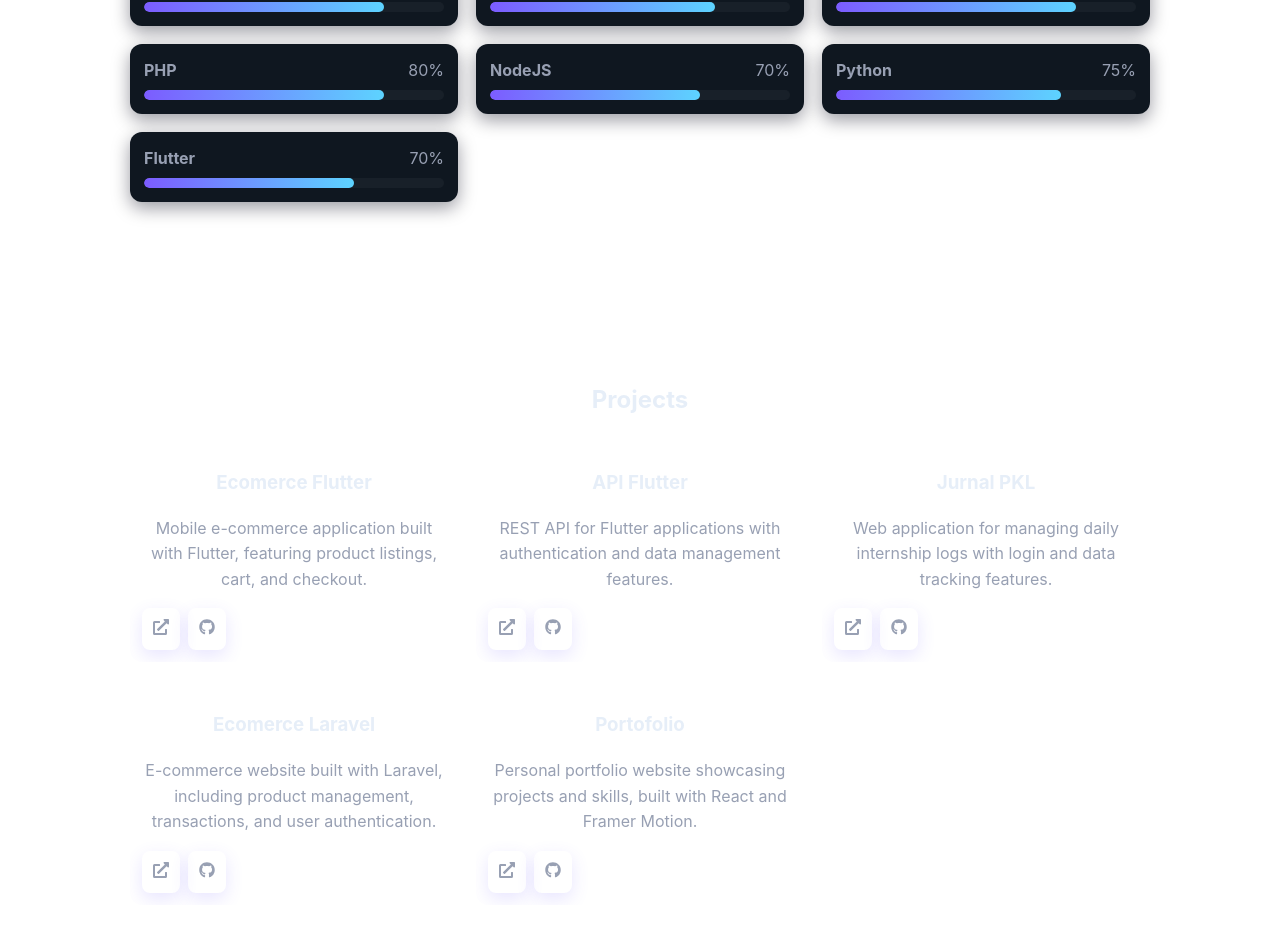
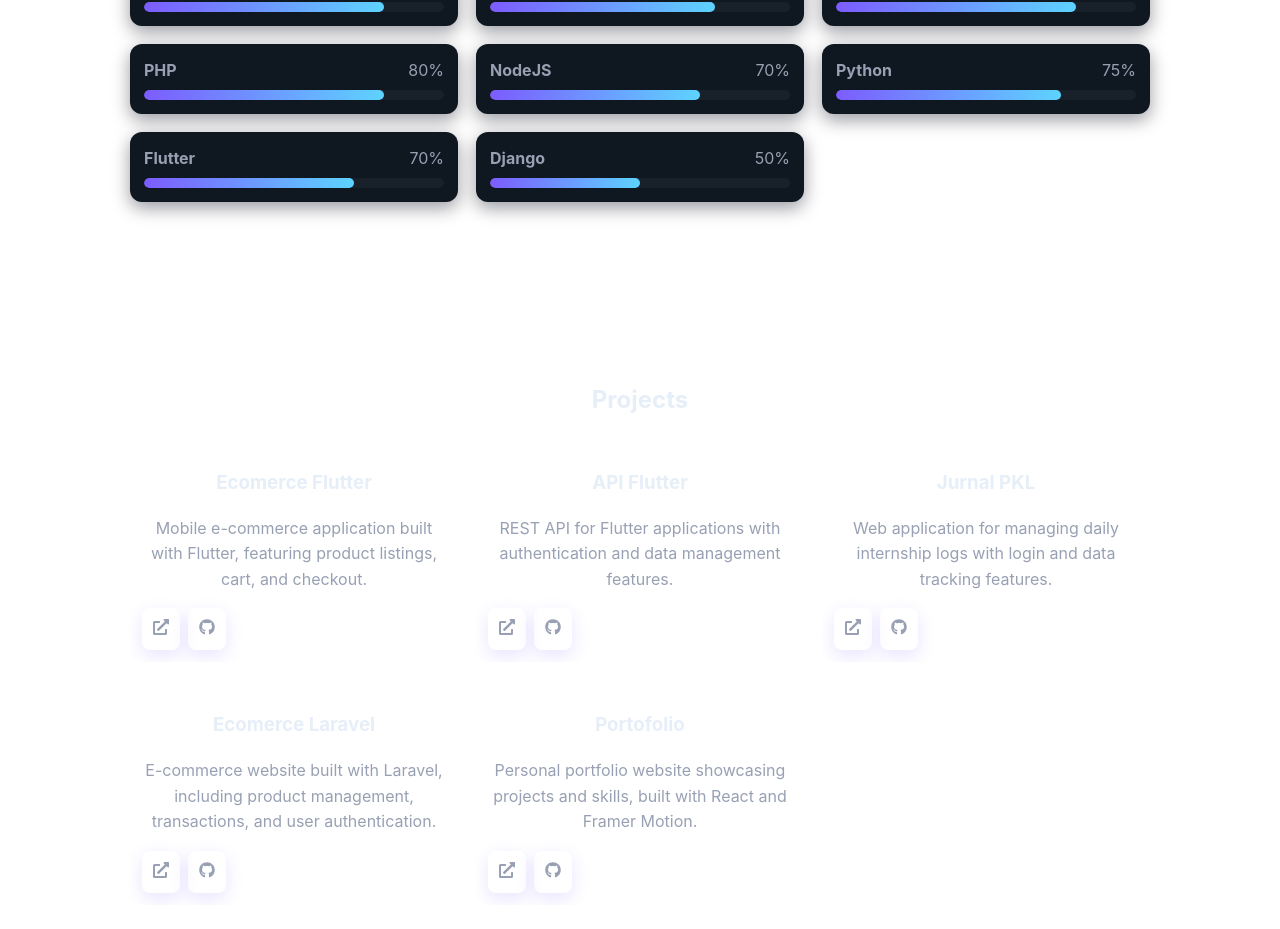
Before and after one commit to Reno11052009/portofolio, a React (Vite) app: page / in a window 1280 px wide. Shown: the part 978-1907 px from the top of the page. Built offline with nearby package versions, Linux system fonts and the light colour scheme.

Commit message:
update skill

```diff
--- a/src/data/skills.js
+++ b/src/data/skills.js
@@ -6,6 +6,7 @@ const skills = [
   {name:"NodeJS", level:70},
   {name:"Python", level:75},
   {name:"Flutter", level:70},
+  {name:"Django", level:50},
 ]
 
 export default skills
```
